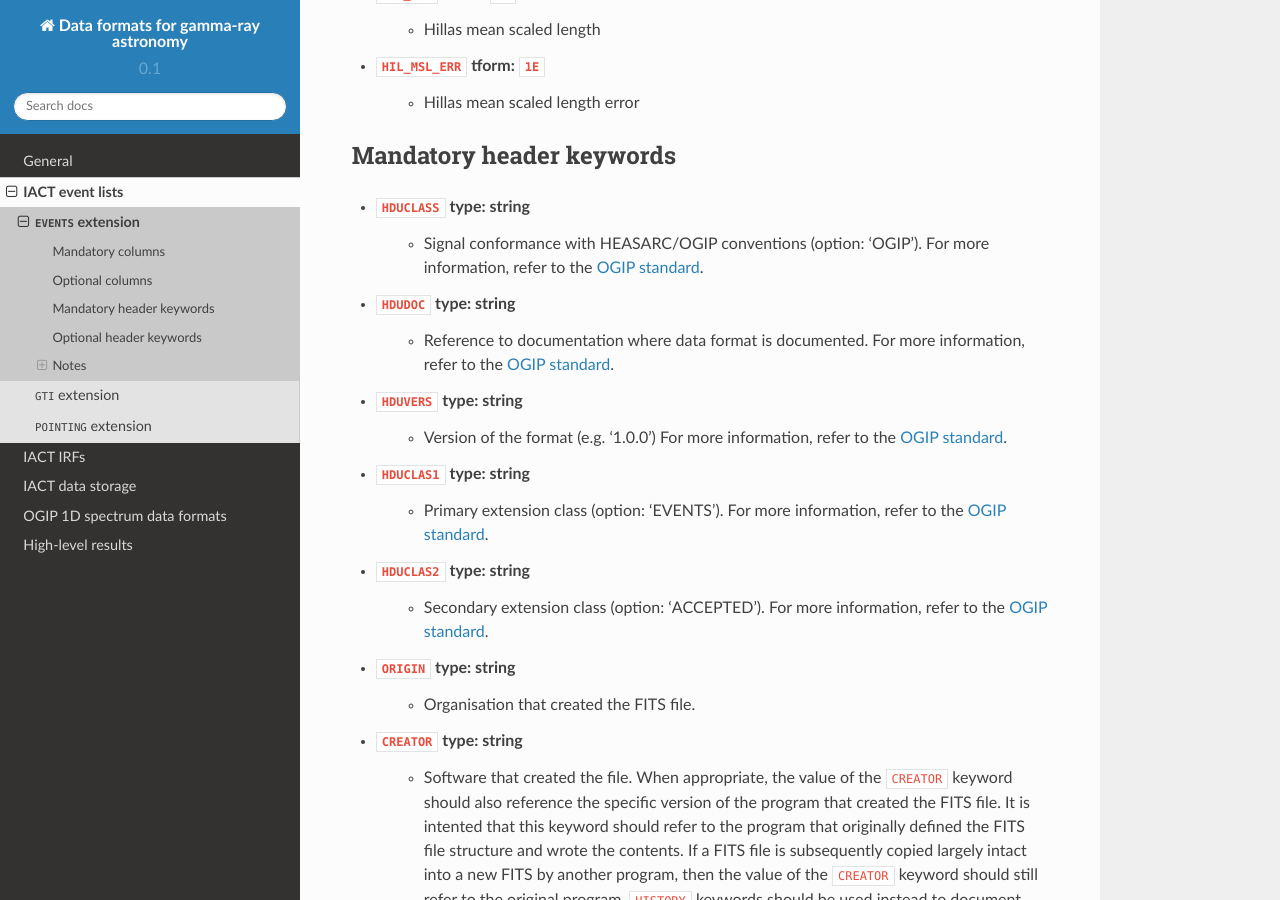
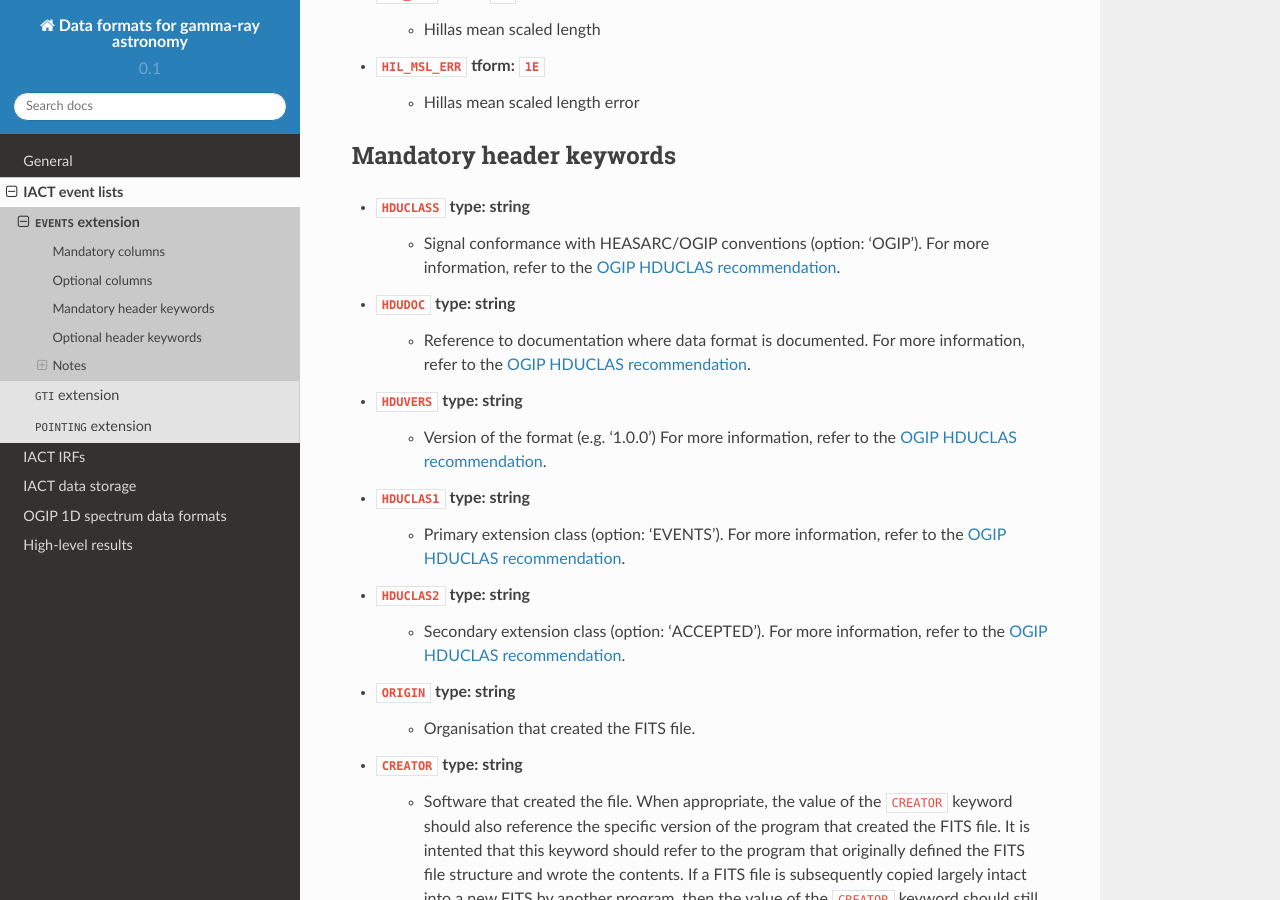
Before and after one commit to open-gamma-ray-astro/gamma-astro-data-formats, a Sphinx documentation site: the page built from source/events/events.rst, in a window 1280 px wide and 900 px high, scrolled down 2427 px. Built offline with Sphinx 7.4.7 and the Read the Docs theme 2.0.0, drawn with Linux system fonts in a browser that asks for light colours.

Commit message:
Move URL to references.txt

```diff
--- a/source/events/events.rst
+++ b/source/events/events.rst
@@ -97,24 +97,19 @@
 
 * ``HDUCLASS`` type: string
     * Signal conformance with HEASARC/OGIP conventions (option: 'OGIP').
-      For more information, refer to the `OGIP standard
-      <https://heasarc.gsfc.nasa.gov/docs/heasarc/ofwg/docs/ofwg_recomm/hduclas.html>`_.
+      For more information, refer to the `OGIP HDUCLAS recommendation`_.
 * ``HDUDOC`` type: string
     * Reference to documentation where data format is documented.
-      For more information, refer to the `OGIP standard
-      <https://heasarc.gsfc.nasa.gov/docs/heasarc/ofwg/docs/ofwg_recomm/hduclas.html>`_.
+      For more information, refer to the `OGIP HDUCLAS recommendation`_.
 * ``HDUVERS`` type: string
     * Version of the format (e.g. '1.0.0')
-      For more information, refer to the `OGIP standard
-      <https://heasarc.gsfc.nasa.gov/docs/heasarc/ofwg/docs/ofwg_recomm/hduclas.html>`_.
+      For more information, refer to the `OGIP HDUCLAS recommendation`_.
 * ``HDUCLAS1`` type: string
     * Primary extension class (option: 'EVENTS').
-      For more information, refer to the `OGIP standard
-      <https://heasarc.gsfc.nasa.gov/docs/heasarc/ofwg/docs/ofwg_recomm/hduclas.html>`_.
+      For more information, refer to the `OGIP HDUCLAS recommendation`_.
 * ``HDUCLAS2`` type: string
     * Secondary extension class (option: 'ACCEPTED').
-      For more information, refer to the `OGIP standard
-      <https://heasarc.gsfc.nasa.gov/docs/heasarc/ofwg/docs/ofwg_recomm/hduclas.html>`_.
+      For more information, refer to the `OGIP HDUCLAS recommendation`_.
 * ``ORIGIN`` type: string
     * Organisation that created the FITS file.
 * ``CREATOR`` type: string
--- a/source/references.txt
+++ b/source/references.txt
@@ -13,6 +13,7 @@
 .. _Sherpa: http://cxc.harvard.edu/sherpa/
 .. _SESAME: http://cds.u-strasbg.fr/cgi-bin/Sesame
 .. _HFWG Recommendation R3: https://heasarc.gsfc.nasa.gov/docs/heasarc/ofwg/docs/ofwg_recomm/r3.html
+.. _OGIP HDUCLAS recommendation: https://heasarc.gsfc.nasa.gov/docs/heasarc/ofwg/docs/ofwg_recomm/hduclas.html
 .. _OGIP event list: https://heasarc.gsfc.nasa.gov/docs/heasarc/ofwg/docs/events/ogip_94_003/ogip_94_003.html
 .. _OGIP GTI: http://heasarc.gsfc.nasa.gov/docs/heasarc/ofwg/docs/rates/ogip_93_003/ogip_93_003.html#tth_sEc6.3
 .. _OGIP effective area: https://heasarc.gsfc.nasa.gov/docs/heasarc/caldb/docs/memos/cal_gen_92_019/cal_gen_92_019.html
```
